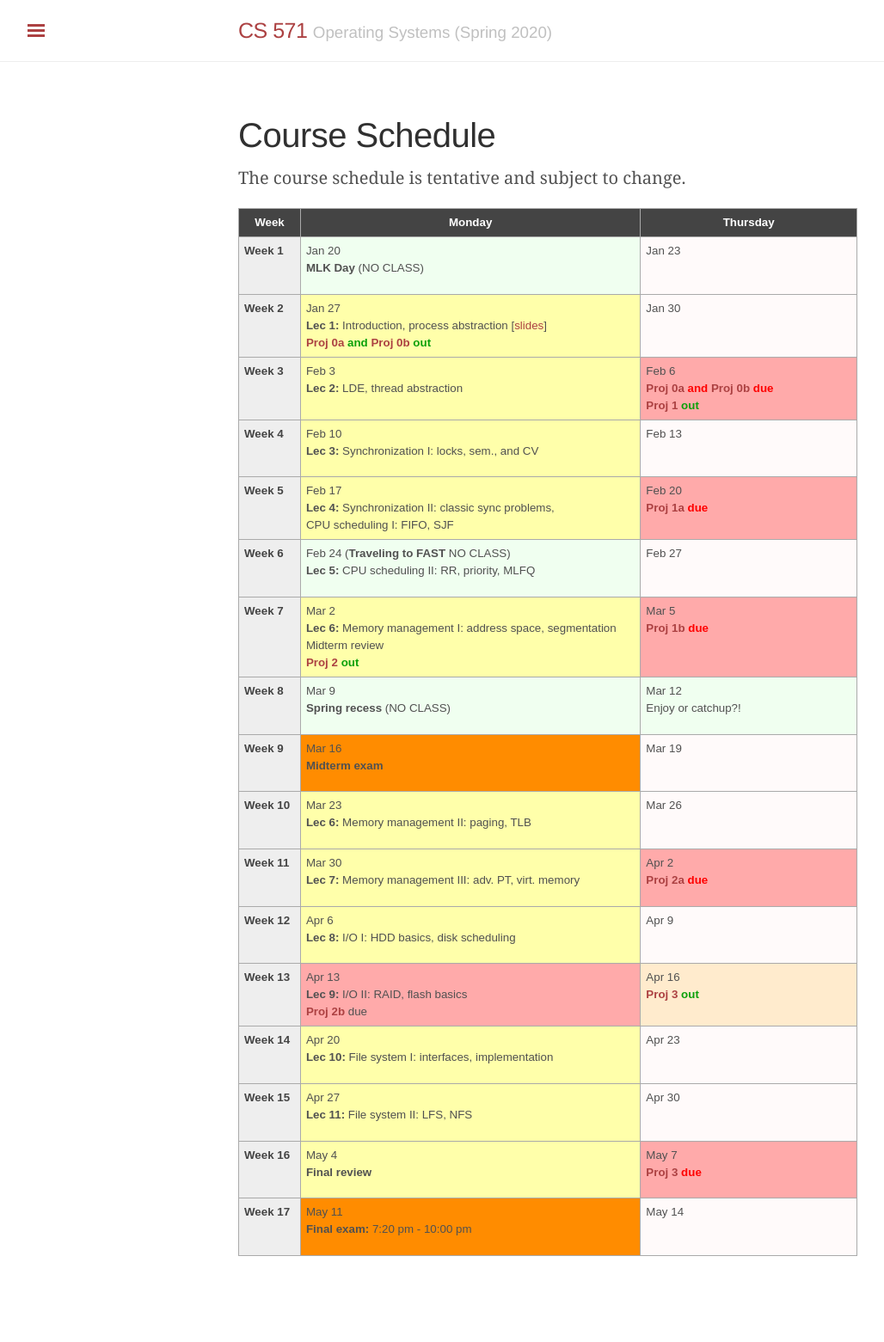
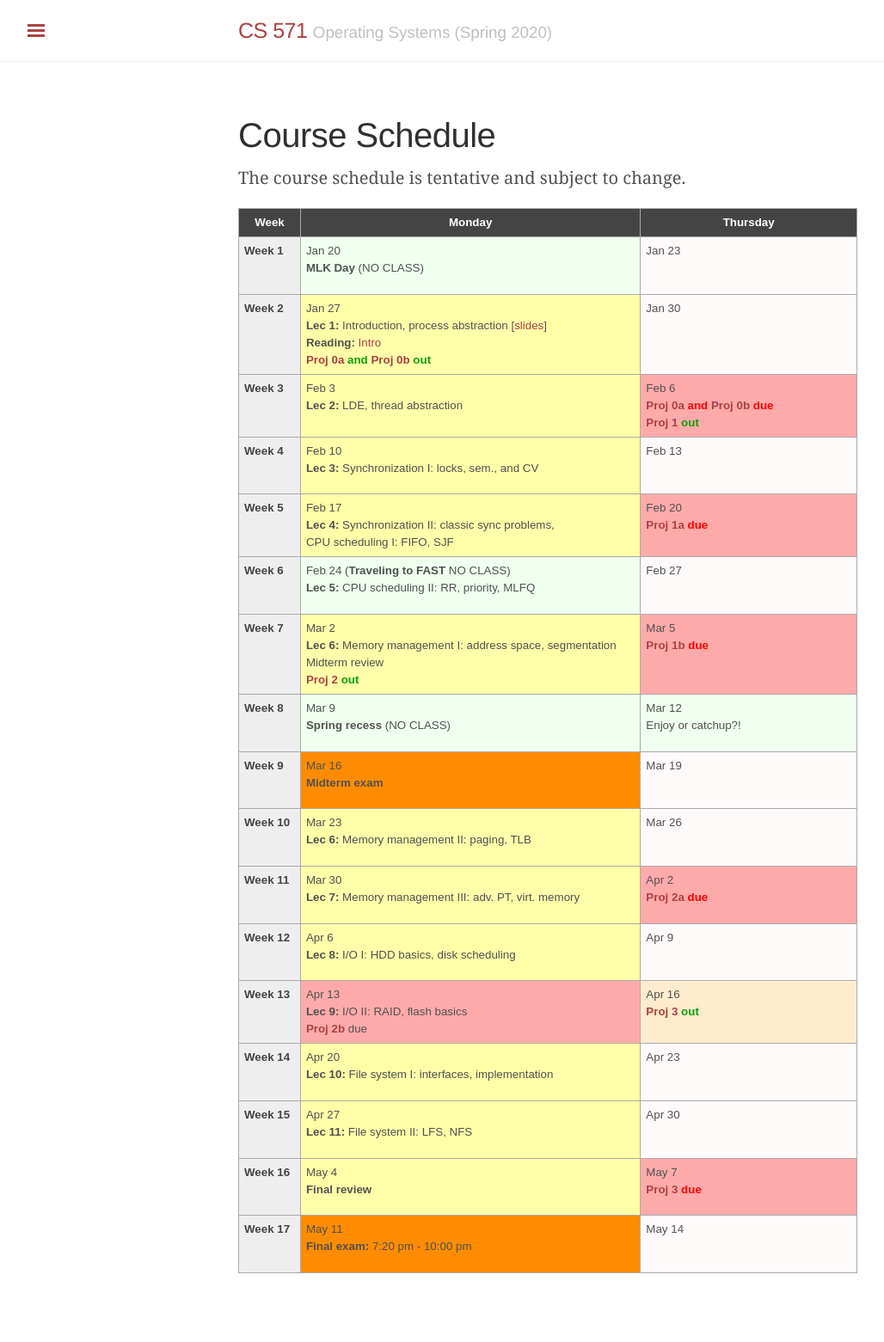
Before and after one commit to tddg/cs571-spring20, a Jekyll site: the page built from schedule.md, in a window 1280 px wide. Shown: the whole page at 86% size, without its empty margins (3-1031 px from the left). Built offline with Jekyll 4.4.1, drawn with Linux system fonts in a browser that asks for light colours.

Commit message:
added intro chapter

```diff
--- a/schedule.md
+++ b/schedule.md
@@ -91,6 +91,7 @@ The course schedule is tentative and subject to change.
   <td id="2020-1-27" class="date"><b>Week 2</b></td>
   <td class="lecture">Jan 27<br/>
 	<b>Lec 1:</b> Introduction, process abstraction [<a href="./public/lecs/lec1-intro.pdf">slides</a>]<br/>
+	<b>Reading:</b> <a href="http://pages.cs.wisc.edu/~remzi/OSTEP//intro.pdf">Intro</a><br/>
 	<span class="assignment"><a href="./proj0a.html">Proj 0a</a> and
 		<a href="./proj0b.html">Proj 0b</a> out</span></td>
   <td class="nodue">Jan 30</td>
```
